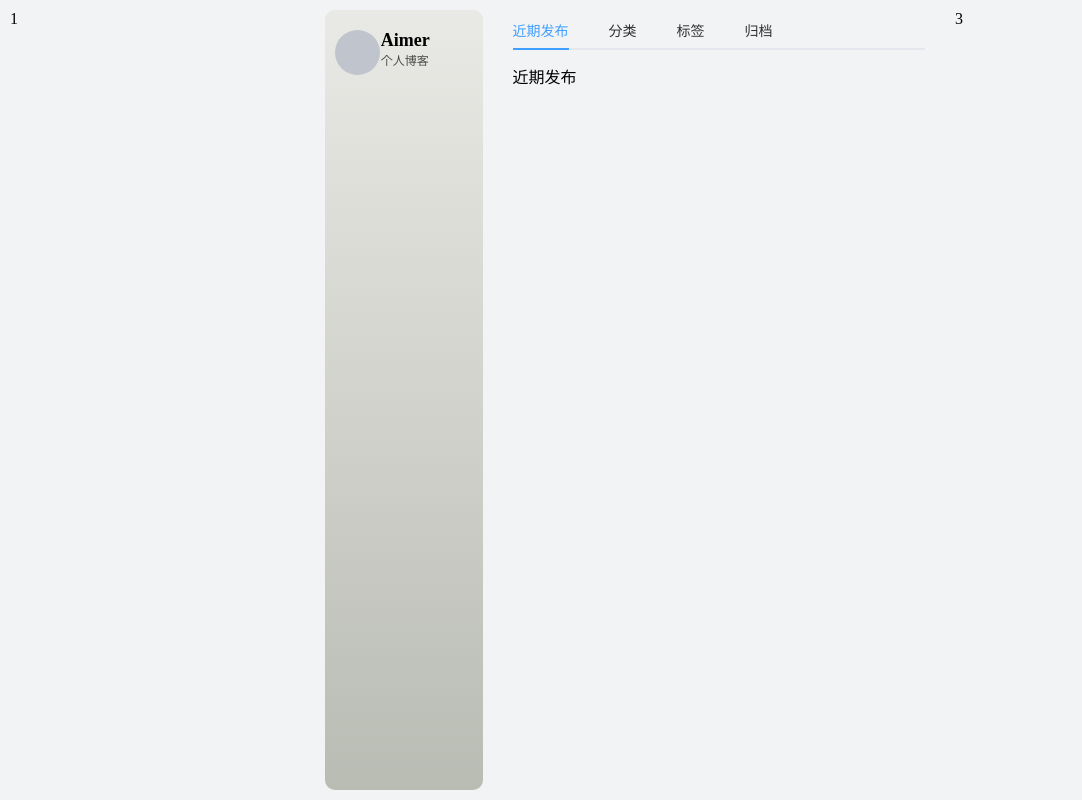
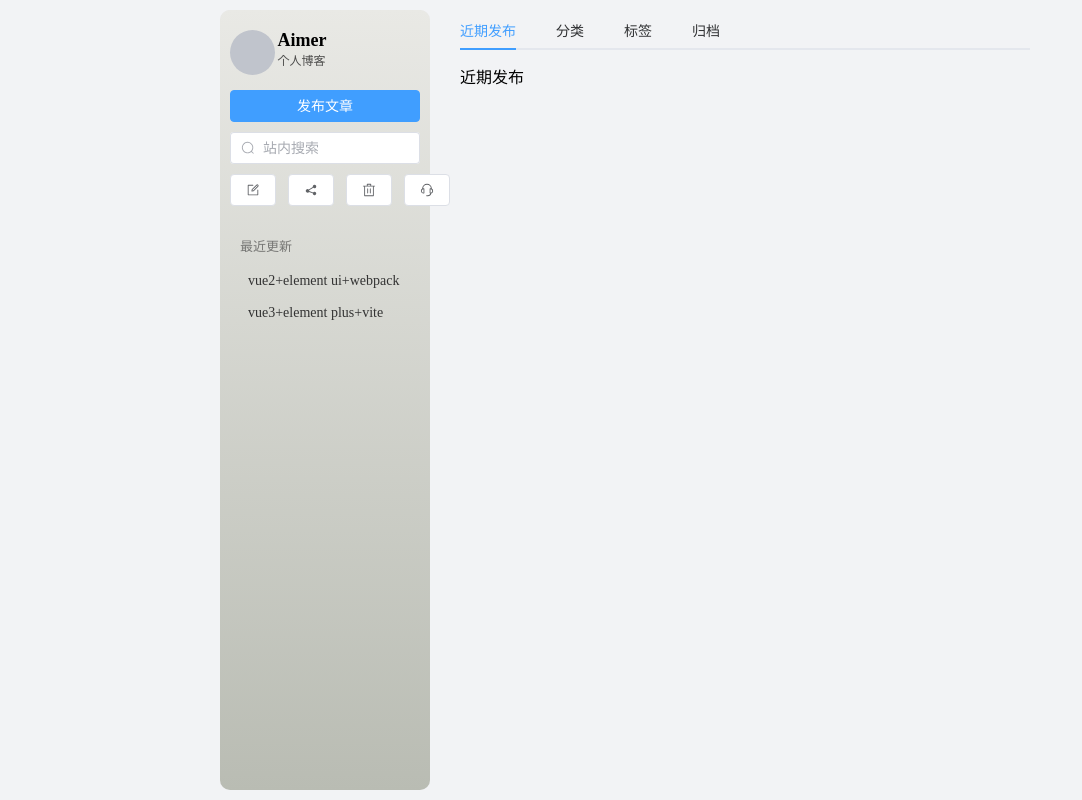
Before and after one commit to FzyHello/weblog, a Vue app in the folder WebBlogVue3/my-blog/: page /#/Blog in a window 1280 px wide. Shown: the whole page, without its empty margins (0-1082 px from the left). Built offline with nearby package versions, Linux system fonts and the light colour scheme.

Commit message:
个人区域

```diff
--- a/WebBlogVue3/my-blog/src/components/Blog.vue
+++ b/WebBlogVue3/my-blog/src/components/Blog.vue
@@ -1,17 +1,18 @@
 <template>
   <div class="blog">
     <el-row :span="24" class="blog-row">
-      <el-col :span="6">1</el-col>
-      <el-col :span="12">
+      <el-col :span="4"></el-col>
+      <el-col :span="16">
         <el-row :span="24" class="blog-row">
           <el-col :span="6">
             <div class="blog-info">
+              <!-- 个人信息 -->
               <div class="blog-info-top">
                 <el-row>
-                  <el-col :span="8">
+                  <el-col :span="6">
                     <el-avatar :size="45" :src="circleUrl"
                   /></el-col>
-                  <el-col :span="16">
+                  <el-col :span="18">
                     <div class="blog-info-top-nameBox">
                       <div class="blog-info-top-nameBox-name">Aimer</div>
                       <div class="blog-info-top-nameBox-role">个人博客</div>
@@ -19,6 +20,39 @@
                   >
                 </el-row>
               </div>
+              <!-- 发布 -->
+              <div class="blog-info-use">
+                <el-row>
+                  <el-button type="primary" class="blog-info-use-btn"
+                    >发布文章</el-button
+                  >
+                </el-row>
+              </div>
+              <!-- 搜索 -->
+              <div class="blog-info-search">
+                <el-row>
+                  <el-input
+                    v-model="searchInfo"
+                    placeholder="站内搜索"
+                    :prefix-icon="Search"
+                  />
+                </el-row>
+              </div>
+              <!-- 功能 -->
+              <div class="blog-info-function">
+                <el-button :icon="Edit" @click="showComponent('Edit')" />
+                <el-button :icon="Share" @click="showComponent('Share')" />
+                <el-button :icon="Delete" @click="showComponent('Delete')" />
+                <el-button :icon="Service" @click="showComponent('Service')" />
+              </div>
+              <!-- 功能区 -->
+              <BlogText
+                v-show="currentComponent === 'Edit'"
+                :textList="textList"
+              ></BlogText>
+              <blogServer v-show="currentComponent === 'Share'"></blogServer>
+              <blogSearch v-show="currentComponent === 'Service'"></blogSearch>
+              <blogDel v-show="currentComponent === 'Delete'"></blogDel>
             </div>
           </el-col>
           <el-col :span="18">
@@ -39,19 +73,38 @@
           </el-col>
         </el-row>
       </el-col>
-      <el-col :span="6">3</el-col>
+      <el-col :span="4"></el-col>
     </el-row>
   </div>
 </template>
 
 <script setup name="Blog">
-import { ref } from "vue";
+import { Search, Edit, Share, Delete, Service } from "@element-plus/icons-vue";
+import { ref, reactive, defineComponent } from "vue";
+import BlogText from "@/components/blogFunction/blogText.vue";
+import blogServer from "@/components/blogFunction/blogServer.vue";
+import blogSearch from "@/components/blogFunction/blogSearch.vue";
+import blogDel from "@/components/blogFunction/blogDel.vue";
 
 const activeName = ref("first");
 const circleUrl = ref("");
+const currentComponent = ref("Edit");
+let searchInfo = ref("");
+let textList = reactive([
+  {
+    name: "vue2+element ui+webpack",
+  },
+  {
+    name: "vue3+element plus+vite",
+  },
+]);
 
 function handleClick(tab) {
   console.log(tab);
+}
+
+function showComponent(value) {
+  currentComponent.value = value;
 }
 </script>
 
@@ -91,8 +144,22 @@ function handleClick(tab) {
         }
       }
     }
+    &-use {
+      margin-top: 10px;
+      &-btn {
+        width: 100%;
+      }
+    }
+    &-search {
+      margin-top: 10px;
+    }
+    &-function {
+      margin: 10px 0;
+      display: flex;
+      justify-content: space-between;
+      align-items: center;
+    }
   }
-
   &-content {
     height: 100%;
     padding: 0 30px;
--- /dev/null
+++ b/WebBlogVue3/my-blog/src/components/blogFunction/blogDel.vue
@@ -0,0 +1,9 @@
+<template>
+  <div class="blog-info-article">
+    <h2>删除文章</h2>
+  </div>
+</template>
+
+<script setup name="blogDel"></script>
+
+<style lang="scss" scoped></style>
--- /dev/null
+++ b/WebBlogVue3/my-blog/src/components/blogFunction/blogSearch.vue
@@ -0,0 +1,10 @@
+<template>
+  <div class="blog-info-article">
+    <h1>博客搜索</h1>
+    <p>博客搜索</p>
+  </div>
+</template>
+
+<script setup name="blogSearch"></script>
+
+<style lang="scss" scoped></style>
--- /dev/null
+++ b/WebBlogVue3/my-blog/src/components/blogFunction/blogServer.vue
@@ -0,0 +1,9 @@
+<template>
+  <div class="blog-info-article">
+    <h1>blogServer</h1>
+  </div>
+</template>
+
+<script setup name="blogServer"></script>
+
+<style lang="scss" scoped></style>
--- /dev/null
+++ b/WebBlogVue3/my-blog/src/components/blogFunction/blogText.vue
@@ -0,0 +1,49 @@
+<template>
+  <div class="blog-info-article">
+    <div class="blog-info-article-title">最近更新</div>
+    <div class="blog-info-article-content">
+      <div
+        class="blog-info-article-content-item"
+        v-for="item in textList"
+        :key="item.name"
+      >
+        {{ item.name }}
+      </div>
+    </div>
+  </div>
+</template>
+
+<script setup name="blogText">
+const props = defineProps({
+  textList: {
+    type: Array,
+    default: () => [],
+  },
+});
+</script>
+
+<style lang="scss" scoped>
+.blog-info-article {
+  margin-top: 20px;
+  padding: 10px;
+  &-title {
+    font-size: 13px;
+    color: #333;
+    opacity: 0.6;
+  }
+  &-content {
+    height: 100%;
+    margin-top: 10px;
+    &-item {
+      padding: 8px;
+      color: #333;
+      font-size: 14px;
+      border-radius: 8px;
+    }
+    &-item:hover {
+      transition: all 0.5s ease 0s;
+      background-color: #fff;
+    }
+  }
+}
+</style>
```
